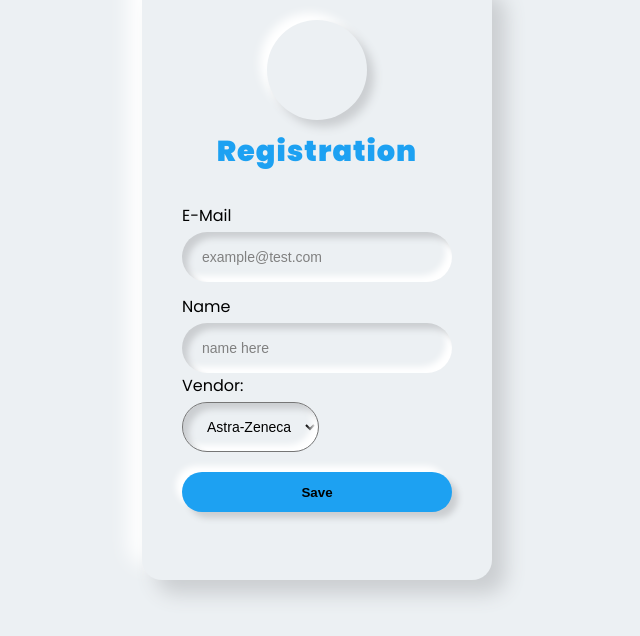
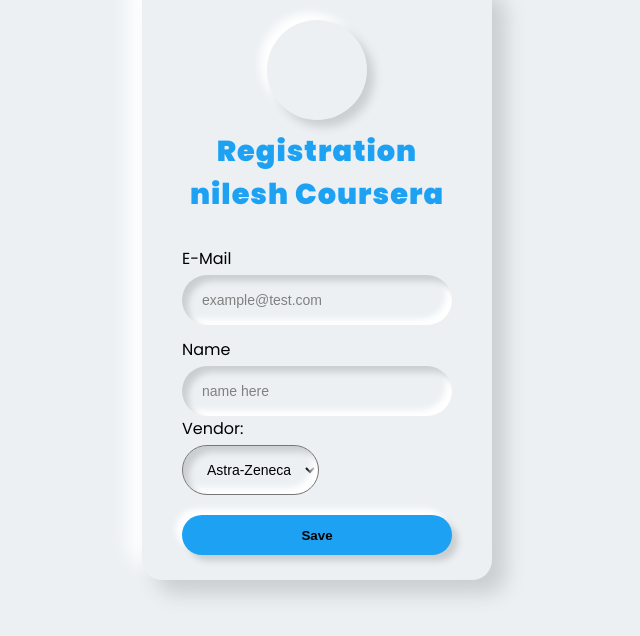
Before and after one commit to nileshbelekar01/coursera-guided-static-web, a plain HTML site: page index.html in a window 1280 px wide. Shown: the whole page, without its empty margins (131-771 px from the left). Drawn offline with nearby package versions, Linux system fonts and the light colour scheme.

Commit message:
jhjhjhjhjh

```diff
--- a/index.html
+++ b/index.html
@@ -8,7 +8,7 @@
         <!-- Vaccination Register HTML Form -->
         <div class="container">
             <div class="brand-logo"></div>
-            <div class="brand-title">Registration</div>
+            <div class="brand-title">Registration nilesh Coursera</div>
             <div class="inputs">
               <label>E-Mail</label>
               <input type="email" placeholder="example@test.com" id="email"/>
```
